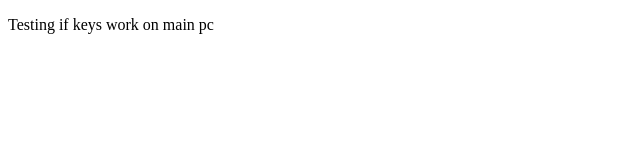
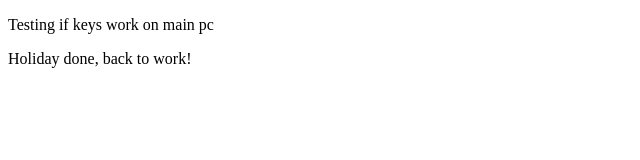
Before and after one commit to connerjoseph/javascript-excercises, a plain HTML site: page index.html in a window 1280 px wide. Shown: the whole page, without its empty margins (0-640 px from the left). Drawn offline with Linux system fonts and the light colour scheme.

Commit message:
Back from Holiday

```diff
--- a/index.html
+++ b/index.html
@@ -23,6 +23,8 @@
 
 <p>Testing if keys work on main pc</p>
 
+<p>Holiday done, back to work! </p>
+
 </body>
 
 </html>
```
